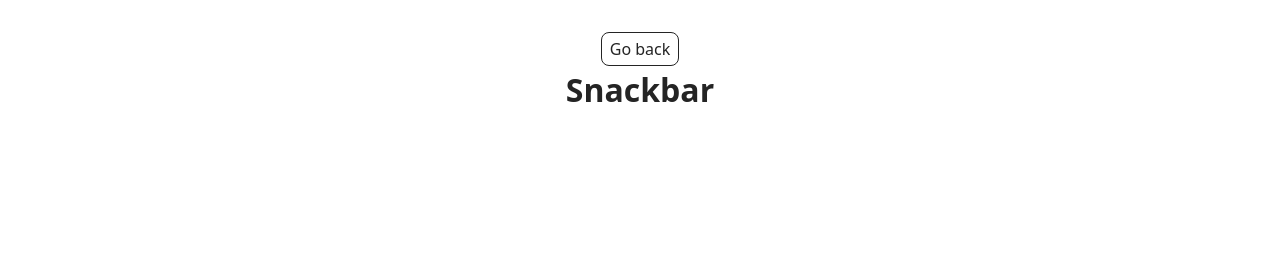
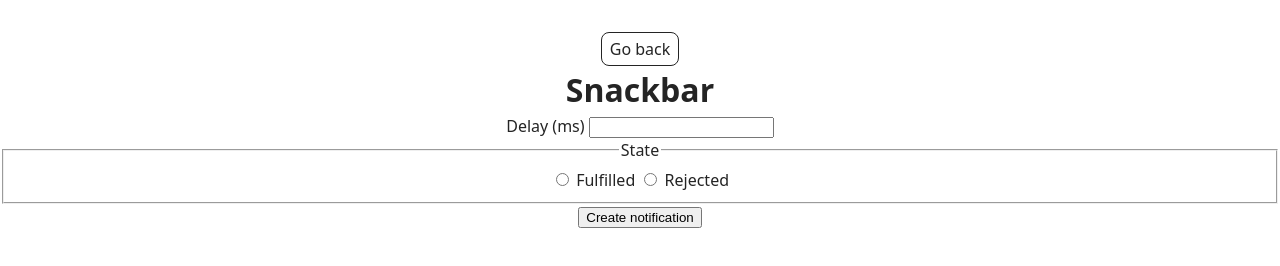
Before and after one commit to katerynakyryliuk2024/goit-js-hw-10, a website built with Vite: page src/2-snackbar.html in a window 1280 px wide. Built offline with nearby package versions, Linux system fonts and the light colour scheme.

Commit message:
izitoast install

```diff
--- a/package.json
+++ b/package.json
@@ -18,6 +18,7 @@
   "license": "ISC",
   "dependencies": {
     "flatpickr": "^4.6.13",
+    "izitoast": "^1.4.0",
     "vite-plugin-full-reload": "^1.2.0",
     "vite-plugin-html-inject": "^1.1.2"
   }
--- a/src/2-snackbar.html
+++ b/src/2-snackbar.html
@@ -13,6 +13,26 @@
         <a class="back-link" href="./index.html">Go back</a>
         <h1 class="main-title">Snackbar</h1>
       </div>
+      <form class="form">
+        <label>
+          Delay (ms)
+          <input type="number" name="delay" required />
+        </label>
+
+        <fieldset>
+          <legend>State</legend>
+          <label>
+            <input type="radio" name="state" value="fulfilled" required />
+            Fulfilled
+          </label>
+          <label>
+            <input type="radio" name="state" value="rejected" required />
+            Rejected
+          </label>
+        </fieldset>
+
+        <button type="submit">Create notification</button>
+      </form>
     </main>
     <script type="module" src="./2-snackbar.html"></script>
   </body>
```
Also changed, not shown: 1 other file.
